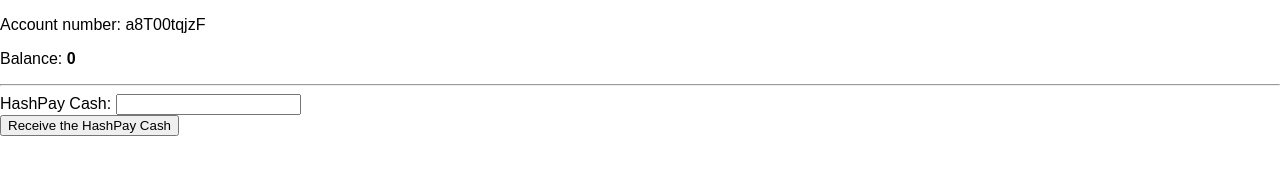
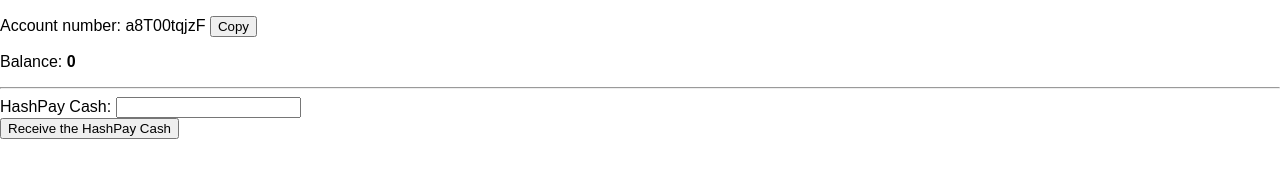
Before and after one commit to hashcomp/pay, a plain HTML site: page receive.html in a window 1280 px wide. Drawn offline with nearby package versions, Linux system fonts and the light colour scheme.

Commit message:
Update receive.html

```diff
--- a/receive.html
+++ b/receive.html
@@ -92,7 +92,33 @@
 	</script>
 </head>
 <body>
-	<p>Account number: <span id="account"></span></p>
+	<p>Account number: <span id="account"></span> <button onclick="copyAccountNumber()">Copy</button></p>
+
+<!-- JavaScript function to copy the account number to the clipboard -->
+<script>
+  function copyAccountNumber() {
+    var accountNumber = document.getElementById("account").textContent;
+
+    // Create a temporary input element to hold the account number
+    var tempInput = document.createElement("input");
+    tempInput.value = accountNumber;
+
+    // Append the input element to the document
+    document.body.appendChild(tempInput);
+
+    // Select the text in the input element
+    tempInput.select();
+
+    // Copy the selected text to the clipboard
+    document.execCommand("copy");
+
+    // Remove the temporary input element
+    document.body.removeChild(tempInput);
+
+    // Provide feedback to the user
+    alert("Account number copied: " + accountNumber);
+  }
+</script>
 	<p>Balance: <b><span id="balance"></span></b></p>
   <hr>
 	<form>
```
